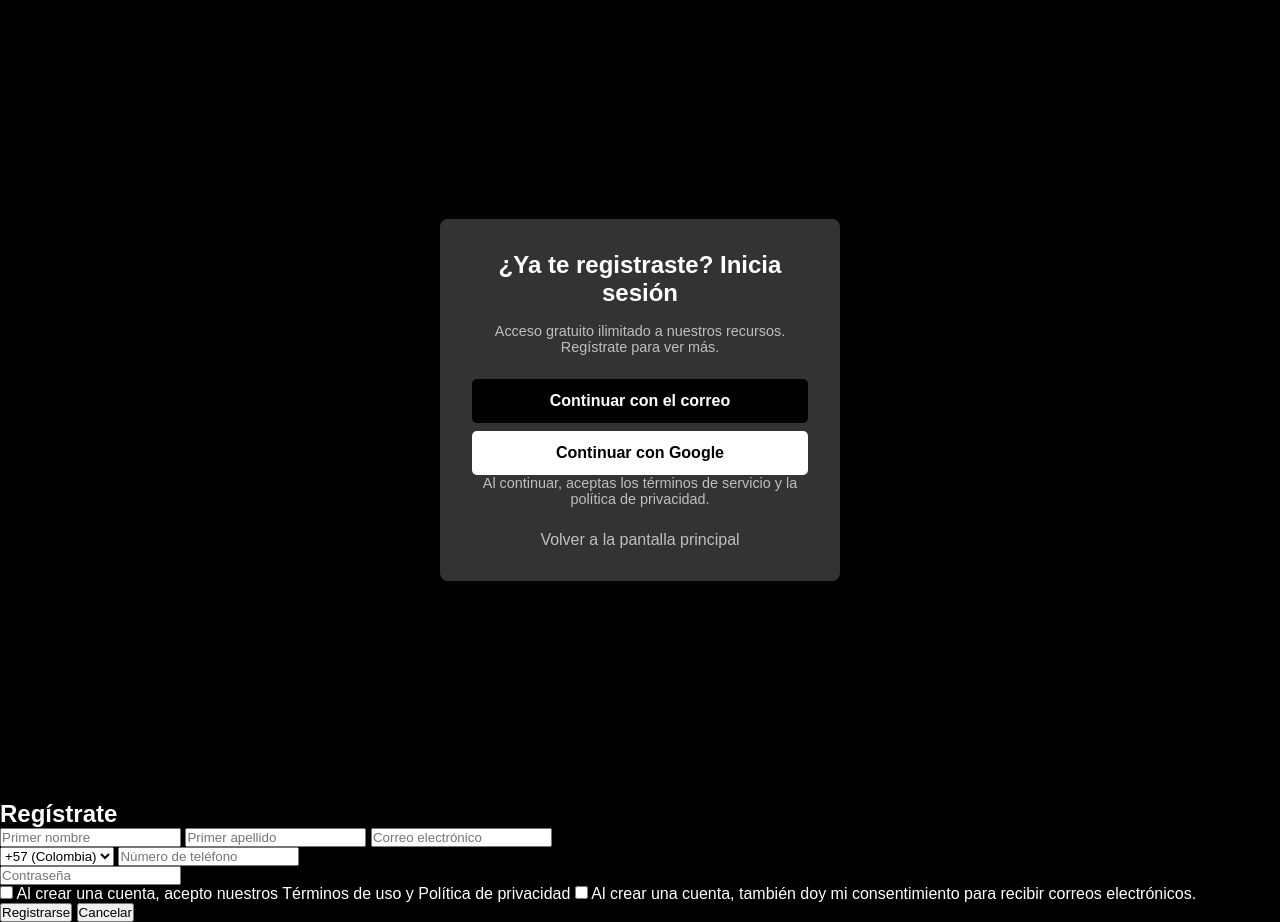
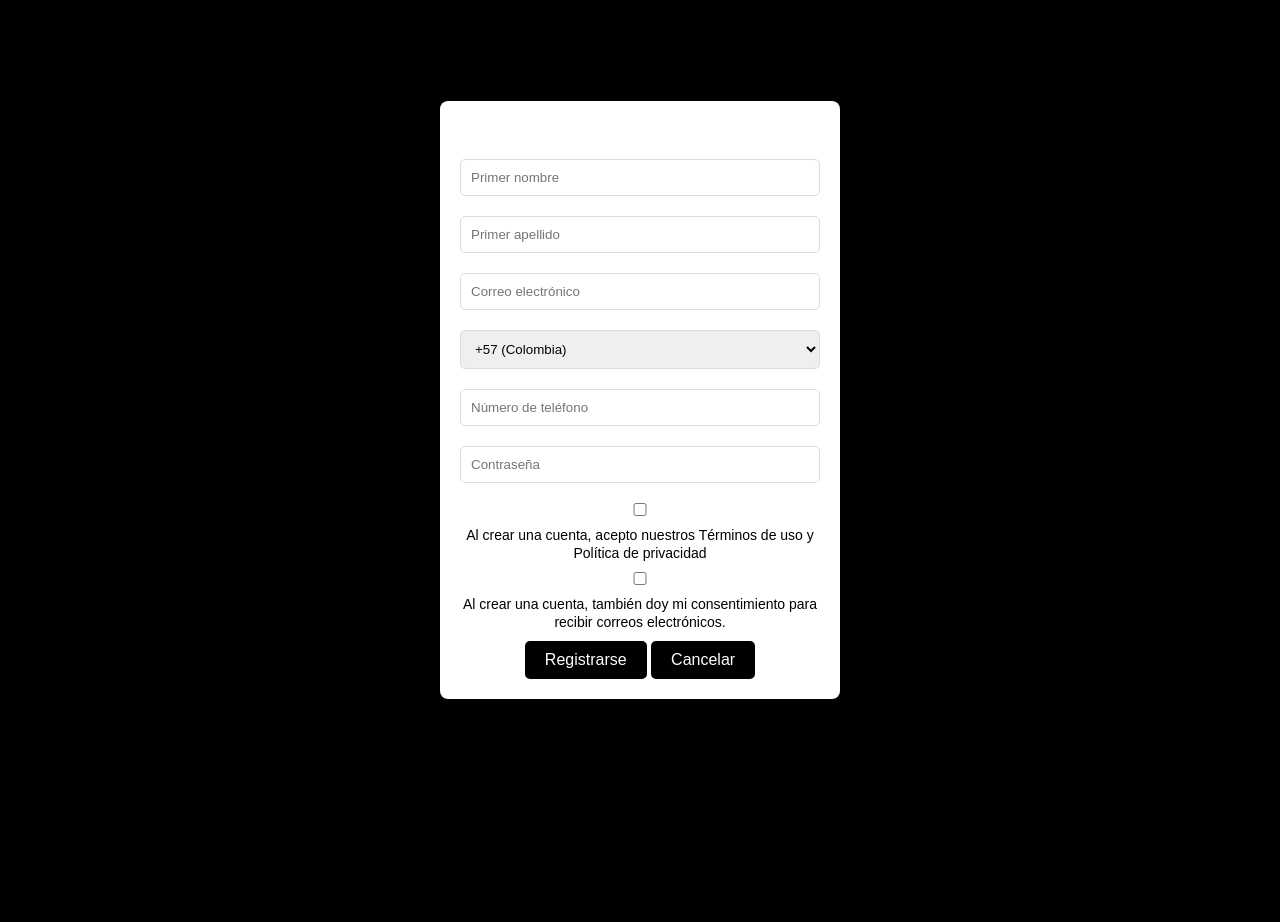
Before and after one commit to mariajose1105/ArtiSound, a plain HTML site: page ArtiSound/registro.html in a window 1280 px wide. Both pictures are taken after a click on the button "Continuar con el correo". After the commit the page ends 800 px from the top, so only its background shows below. Drawn offline with Linux system fonts and the light colour scheme.

Commit message:
Update styles.css

```diff
--- a/ArtiSound/styles.css
+++ b/ArtiSound/styles.css
@@ -263,3 +263,132 @@ body {
 .soporte-box button:hover {
     background-color: #08d;
 }
+
+/* Fondo para la ventana emergente */
+.form-overlay {
+    display: none;
+    position: fixed;
+    top: 0;
+    left: 0;
+    width: 100%;
+    height: 100%;
+    background-color: rgba(0, 0, 0, 0.8);
+    justify-content: center;
+    align-items: center;
+    z-index: 1000;
+}
+
+/* Contenedor del formulario */
+.form-box {
+    background: #fff;
+    padding: 20px;
+    border-radius: 8px;
+    width: 90%;
+    max-width: 400px;
+    text-align: center;
+}
+
+/* Estilo de los campos */
+.form-box input,
+.form-box select {
+    width: 100%;
+    padding: 10px;
+    margin: 10px 0;
+    border: 1px solid #ddd;
+    border-radius: 5px;
+}
+
+/* Botones */
+.form-box button {
+    background-color: #007bff;
+    color: #fff;
+    border: none;
+    padding: 10px 20px;
+    border-radius: 5px;
+    cursor: pointer;
+    margin-top: 10px;
+}
+
+.form-box button:hover {
+    background-color: #0056b3;
+}
+
+/* Grupo de casillas */
+.checkbox-group {
+    text-align: left;
+    margin: 10px 0;
+}
+
+/* Enlace para regresar */
+.regresar {
+    display: block;
+    margin-top: 10px;
+    color: #0a0b0b;
+    text-decoration: none;
+}
+
+.regresar:hover {
+    text-decoration: underline;
+}
+
+label {
+    color: #000; /* Cambia al color que desees */
+    font-size: 14px; /* Ajusta el tamaño de la fuente si es necesario */
+}
+
+/* Estilo general para los botones del formulario */
+#formOverlay button {
+    background-color: #000; /* Fondo negro */
+    color: #fff; /* Texto blanco */
+    border: none; /* Sin bordes */
+    padding: 10px 20px; /* Espaciado interno */
+    font-size: 16px; /* Tamaño de fuente */
+    border-radius: 5px; /* Bordes redondeados */
+    cursor: pointer;
+    transition: background-color 0.3s ease;
+}
+
+/* Cambia el color al pasar el mouse */
+#formOverlay button:hover {
+    background-color: #333; /* Gris oscuro al pasar el mouse */
+}
+
+/* Estilo para el encabezado */
+header {
+    position: relative;
+}
+
+/* Estilo para el encabezado */
+header {
+    position: relative;
+}
+
+/* Fondo gris debajo del navbar */
+.navbar-bg {
+    background-color: #f0f0f0; /* Color gris claro */
+    height: 20px; /* Altura del rectángulo */
+    width: 100%; /* Que ocupe todo el ancho */
+    position: absolute;
+    bottom: -20px; /* Alinea el rectángulo con el borde inferior del navbar */
+    z-index: -1; /* Envía el rectángulo al fondo */
+}
+
+/* Ajustes para la barra de navegación */
+.navbar {
+    display: flex;
+    justify-content: space-between;
+    align-items: center;
+    padding: 10px 20px;
+    background-color: #262525; /* Fondo blanco para el navbar */
+    border-bottom: 1px solid #222222; /* Línea sutil para separar */
+}
+
+.navbar a {
+    text-decoration: none;
+    color: #333;
+    margin: 0 10px;
+}
+
+.navbar a:hover {
+    color: #000;
+}
```
